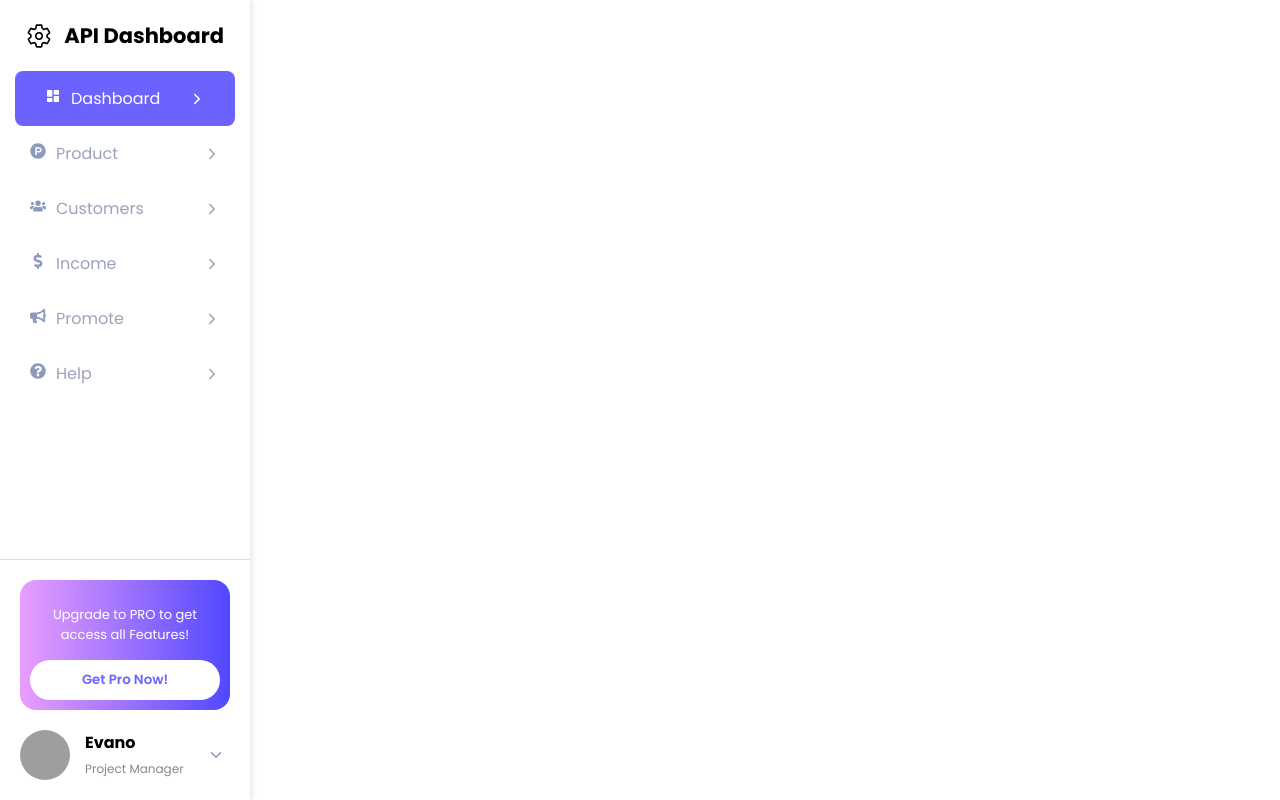
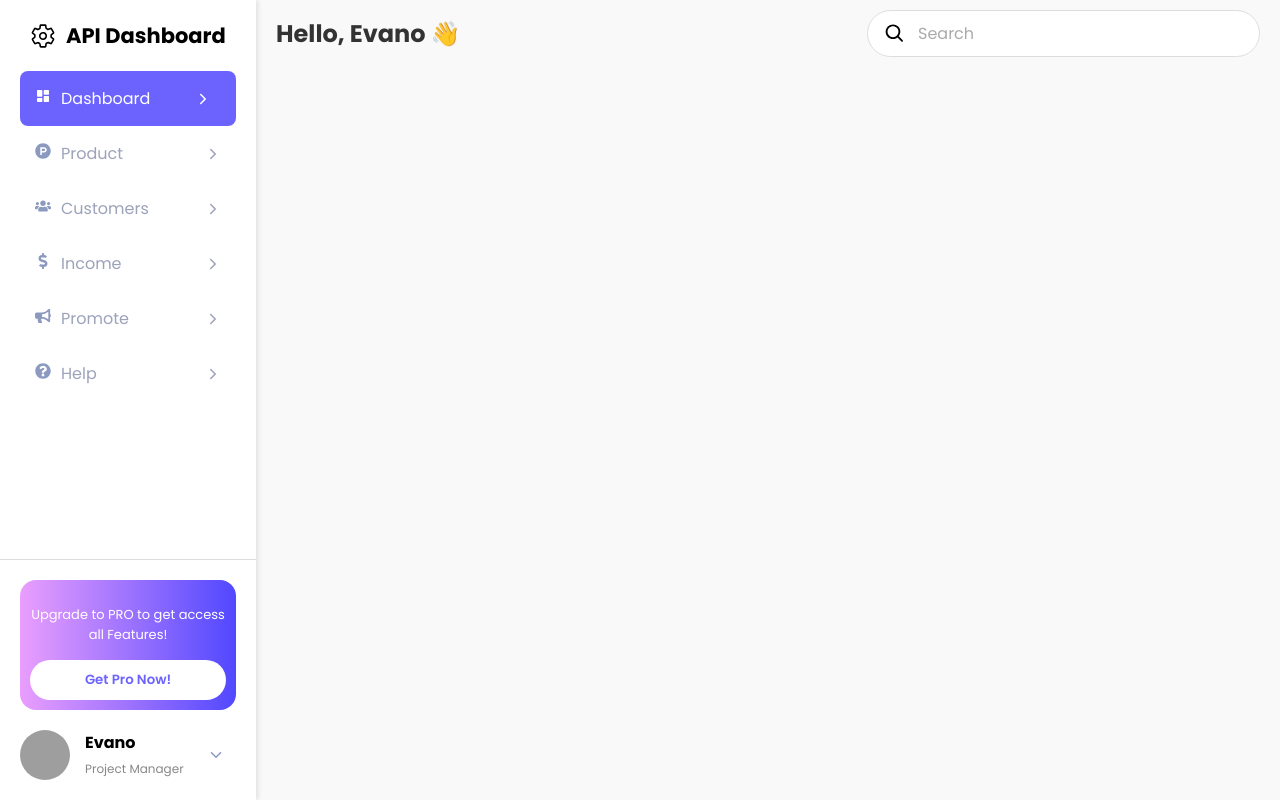
Before and after one commit to Kaliyappan1/analytics-dashboard, a React (Create React App) app: page / in a window 1280 px wide. Built offline with nearby package versions, Linux system fonts and the light colour scheme; grey boxes are pictures that could not be loaded.

Commit message:
corrected dashboard header and sidebar

```diff
--- a/src/App.js
+++ b/src/App.js
@@ -1,16 +1,12 @@
 import React from 'react';
-import Sidebar from './components/Sidebar';
-import Header from './components/Header';
 import Dashboard from './components/Dashboard';
 
 function App() {
   return (
     <div className="App">
-      <Sidebar />
-      <div className="main-content">
-        <Header />
+
         <Dashboard />
-      </div>
+
     </div>
   );
 }
--- /dev/null
+++ b/src/assets/styles/Dashboard.css
@@ -0,0 +1,24 @@
+.dashboard-layout {
+  display: flex;
+  height: 100vh;
+  background-color: #F3F6FC;
+}
+
+.sidebar {
+  width: 20%;
+  height: 100vh;
+}
+
+.main-content {
+  flex: 1;
+  display: flex;
+  flex-direction: column;
+  padding-top: 70px;
+  background-color: #f9f9f9;
+}
+
+.dashboard-body {
+  flex: 1;
+  padding: 20px;
+  overflow-y: auto;
+}
--- /dev/null
+++ b/src/assets/styles/Header.css
@@ -0,0 +1,49 @@
+.dashboard-header {
+  display: flex;
+  align-items: center;
+  justify-content: space-between;
+  padding: 10px 20px;
+  z-index: 20;
+  position: fixed;
+  top: 0;
+  left: 20%;
+  width: 80%;
+
+}
+
+.welcome-message h1 {
+  font-size: 1.5rem;
+  color: #333;
+  margin: 0;
+}
+
+.header-actions {
+  display: flex;
+  align-items: center;
+}
+
+.search-bar {
+  position: relative;
+}
+
+.search-bar input {
+  padding: 10px 25px;
+  padding-left: 50px;
+  border-radius: 25px;
+  border: 1px solid #ddd;
+  font-size: 1rem;
+  outline: none;
+}
+
+.search-bar input::placeholder {
+  color: #aaa;
+}
+
+.search-icon {
+  position: absolute;
+  left: 15px;
+  top: 50%;
+  transform: translateY(-50%);
+  pointer-events: none;
+
+}
--- a/src/styles/Sidebar.css
+++ b/src/assets/styles/Sidebar.css
@@ -1,20 +1,18 @@
 .sidebar {
-  width: 250px;
+  width: 20%;
   height: 100vh;
   background-color: #fff;
   box-shadow: 2px 0 5px rgba(0, 0, 0, 0.1);
   display: flex;
   flex-direction: column;
-
   position: fixed;
 }
 
 .logo {
-  padding: 20px;
+  padding: 20px 30px;
   text-align: center;
   display: flex;
   align-items: center;
-  justify-content: space-around;
   font-size: 14px;
   font-weight: bold;
 }
@@ -22,14 +20,14 @@
 .nav-links {
   list-style: none;
   padding: 0;
-  margin: 0;
+  margin: 0 20px;
 }
 
 .nav-item {
   display: flex;
   align-items: center;
   justify-content: space-between;
-  padding: 15px 30px;
+  padding: 15px ;
   color: #9ca2ba;
   font-size: 1rem;
   cursor: pointer;
@@ -39,12 +37,13 @@
 .nav-item:hover {
   background-color: #f5f5f5;
 }
+
 .nav-item.active {
   background-color: #6c63ff;
-    margin-inline: 15px;
   border-radius: 0.5rem;
   color: white;
 }
+
 .nav-item.active .icon {
   color: white;
 }
@@ -59,6 +58,7 @@
   padding: 20px;
   border-top: 1px solid #ddd;
 }
+
 .pro-box {
   background: linear-gradient(to right, #ea9efd, #5148ff);
   padding: 10px;
@@ -69,12 +69,14 @@
   justify-content: space-between;
   flex-direction: column;
 }
+
 .pro-text {
   font-size: 13px;
   text-align: center;
   margin: 15px 0;
   color: white;
 }
+
 .pro-btn {
   width: 100%;
   padding: 10px 20px;
@@ -114,3 +116,46 @@
   margin-left: 1.5rem;
   display: flex;
 }
+
+
+/* Tablet View (768px - 1024px) */
+@media (max-width: 1024px) {
+  .sidebar {
+    width: 12%; /* Shrink the width */
+  }
+
+  .nav-item span {
+    display: none; /* Hide text */
+  }
+
+  .profile div {
+    display: none; /* Hide profile text */
+  }
+
+  .pro-box {
+    display: none; /* Hide Pro box */
+  }
+}
+
+/* Mobile View (up to 768px) */
+@media (max-width: 768px) {
+  .sidebar {
+    width: 10%;
+  }
+
+  .logo h2 {
+    display: none; /* Hide logo text */
+  }
+
+  .nav-item span {
+    display: none;
+  }
+
+  .profile div {
+    display: none;
+  }
+
+  .pro-box {
+    display: none;
+  }
+}
--- a/src/components/Dashboard.js
+++ b/src/components/Dashboard.js
@@ -1,9 +1,20 @@
-import React from 'react'
+import React from "react";
+import Sidebar from "./Sidebar";
+import Header from "./Header";
+import "../assets/styles/Dashboard.css"; // Ensure this file exists
 
 const Dashboard = () => {
   return (
-    <div>Dashboard</div>
-  )
-}
+    <div className="dashboard-layout">
+      <Sidebar />
+      <div className="main-content">
+        <Header />
+        <div className="dashboard-body">
+          {/* Main dashboard content goes here */}
+        </div>
+      </div>
+    </div>
+  );
+};
 
-export default Dashboard
+export default Dashboard;
--- a/src/components/Header.js
+++ b/src/components/Header.js
@@ -1,9 +1,22 @@
-import React from 'react'
+import React from 'react';
+import '../assets/styles/Header.css';
+import { CgSearch } from "react-icons/cg";
 
 const Header = () => {
   return (
-    <div>Header</div>
-  )
-}
+    <header className="dashboard-header">
+      <div className="welcome-message">
+        <h1>Hello, Evano 👋</h1>
+      </div>
 
-export default Header
+      <div className="header-actions">
+        <div className="search-bar">
+        <CgSearch size={22} className="search-icon" />
+          <input type="text" placeholder="Search" />
+        </div>
+      </div>
+    </header>
+  );
+};
+
+export default Header;
--- a/src/components/Sidebar.js
+++ b/src/components/Sidebar.js
@@ -1,5 +1,5 @@
 import React from "react";
-import "../styles/Sidebar.css";
+import "../assets/styles/Sidebar.css";
 import {
   FaProductHunt,
   FaUsers,
@@ -15,7 +15,7 @@ const Sidebar = () => {
   return (
     <div className="sidebar">
       <div className="logo">
-        <IoSettingsOutline size={26} />
+        <IoSettingsOutline size={26} color="black" className="icon" />
         <h2>API Dashboard</h2>
       </div>
       <ul className="nav-links">
@@ -24,7 +24,7 @@ const Sidebar = () => {
             <BiSolidDashboard className="icon" />
             <span>Dashboard</span>
           </div>
-          <IoIosArrowForward />
+          <IoIosArrowForward className="icon"/>
         </li>
         <li className="nav-item">
           <div>
```
